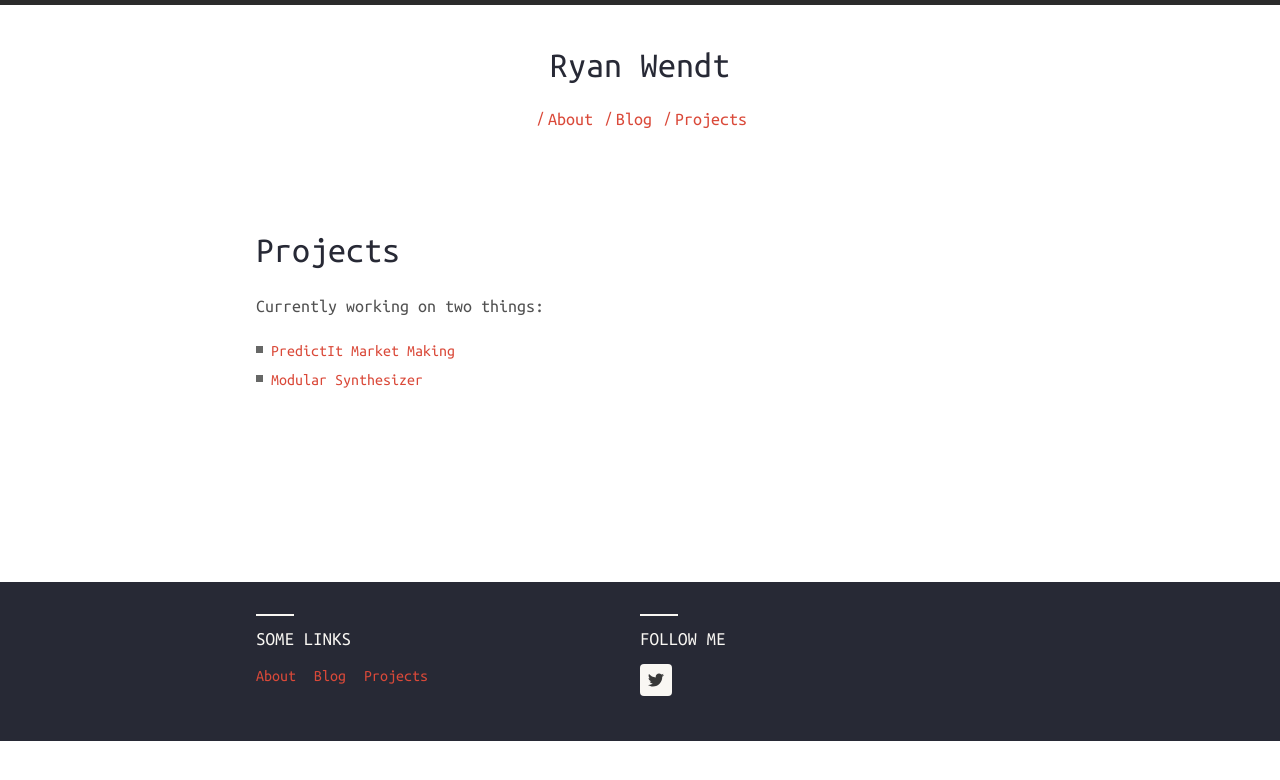
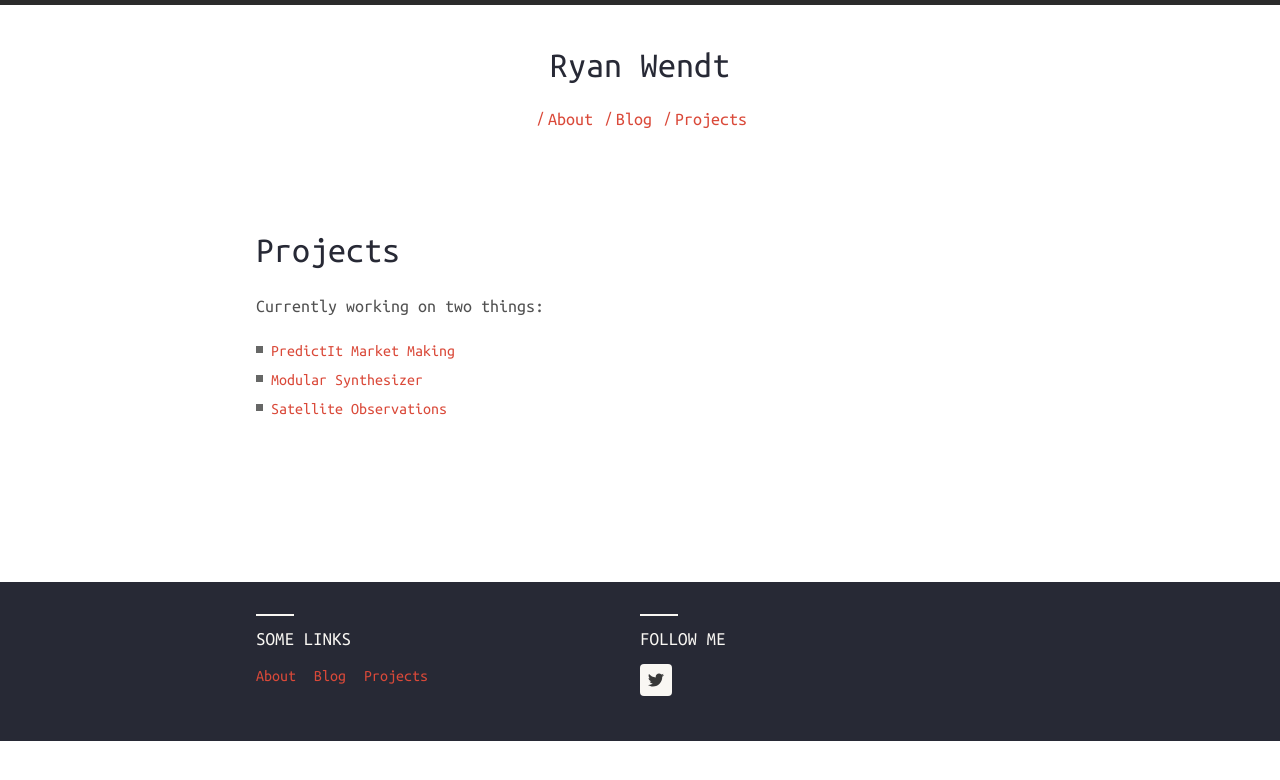
Before and after one commit to ryanmfw/ryanmfw.github.io, a Jekyll site: the page built from projects/index.md, in a window 1280 px wide. Shown: the top 780 px of the page. Built offline with Jekyll 4.4.1, drawn with Linux system fonts in a browser that asks for light colours; nearby versions of some CDN libraries.

Commit message:
Started sat obs project

```diff
--- a/_config.yml
+++ b/_config.yml
@@ -42,7 +42,8 @@ harmony:
 # Conversion / Build settings
 markdown:    kramdown
 # This is how you put pygments config in jekyll 2.0 instead of pygments: true
-highlighter: pygments
+#highlighter: pygments
+highlighter: rouge
 
 # Permalinks
 permalink:        pretty
--- a/projects/index.md
+++ b/projects/index.md
@@ -7,4 +7,5 @@ permalink: /projects/
 Currently working on two things:
 
 * [PredictIt Market Making](/projects/predictit/)
-* [Modular Synthesizer](/projects/synthesizer)
+* [Modular Synthesizer](/projects/synthesizer/)
+* [Satellite Observations](/projects/sat_obs/)
```
Also changed, not shown: projects/sat_obs/index.md (added, +4 -0 lines).
